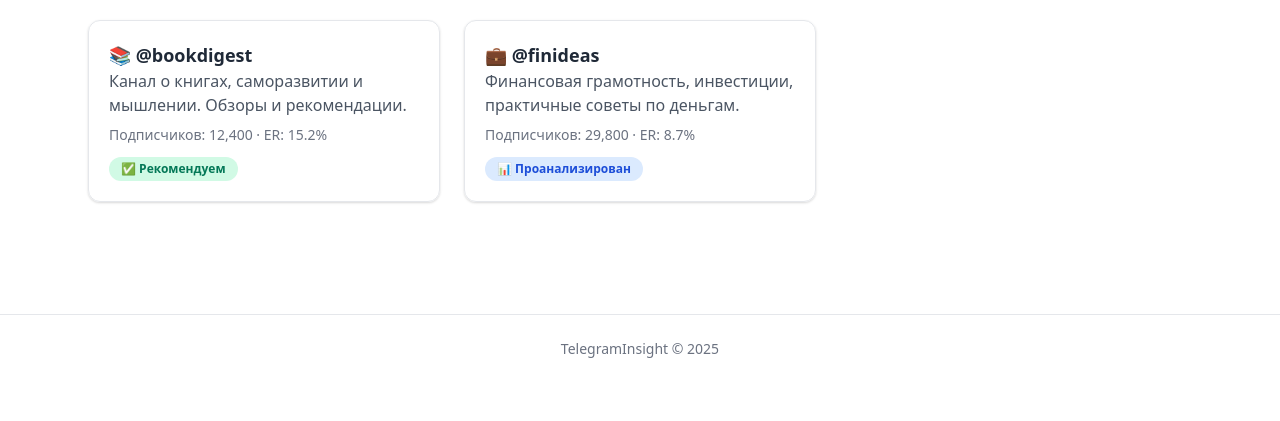
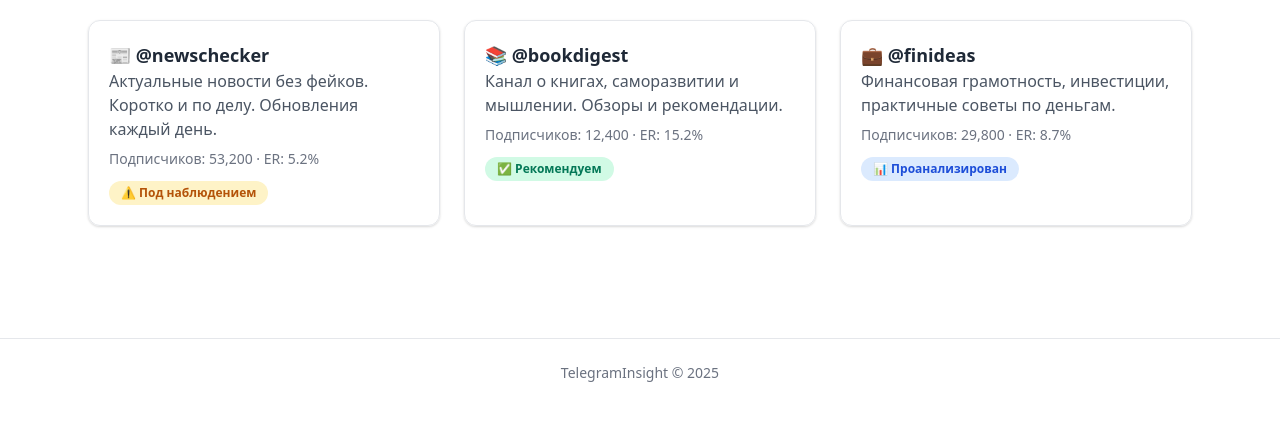
Before and after one commit to telegraminsight/telegraminsight, a plain HTML site: page catalog/index.html in a window 1280 px wide. Shown: the part 185-606 px from the top of the page. Drawn offline with nearby package versions, Linux system fonts and the light colour scheme.

Commit message:
Update index.html

```diff
--- a/catalog/index.html
+++ b/catalog/index.html
@@ -28,6 +28,13 @@
     <h1 class="text-3xl font-bold mb-6 text-center">Каталог проверенных Telegram-каналов</h1>
 
     <div class="grid gap-6 sm:grid-cols-2 lg:grid-cols-3">
+      <a href="/catalog/newschecker.html" class="block border rounded-xl p-5 shadow hover:shadow-md transition">
+  <h2 class="text-lg font-semibold">📰 @newschecker</h2>
+  <p class="text-gray-600">Актуальные новости без фейков. Коротко и по делу. Обновления каждый день.</p>
+  <p class="text-sm text-gray-500 mt-2">Подписчиков: 53,200 · ER: 5.2%</p>
+  <span class="inline-block mt-3 text-yellow-700 text-xs font-semibold bg-yellow-100 px-3 py-1 rounded-full">⚠️ Под наблюдением</span>
+</a>
+
       <a href="/catalog/bookdigest.html" class="block border rounded-xl p-5 shadow hover:shadow-md transition">
         <h2 class="text-lg font-semibold">📚 @bookdigest</h2>
         <p class="text-gray-600">Канал о книгах, саморазвитии и мышлении. Обзоры и рекомендации.</p>
```
